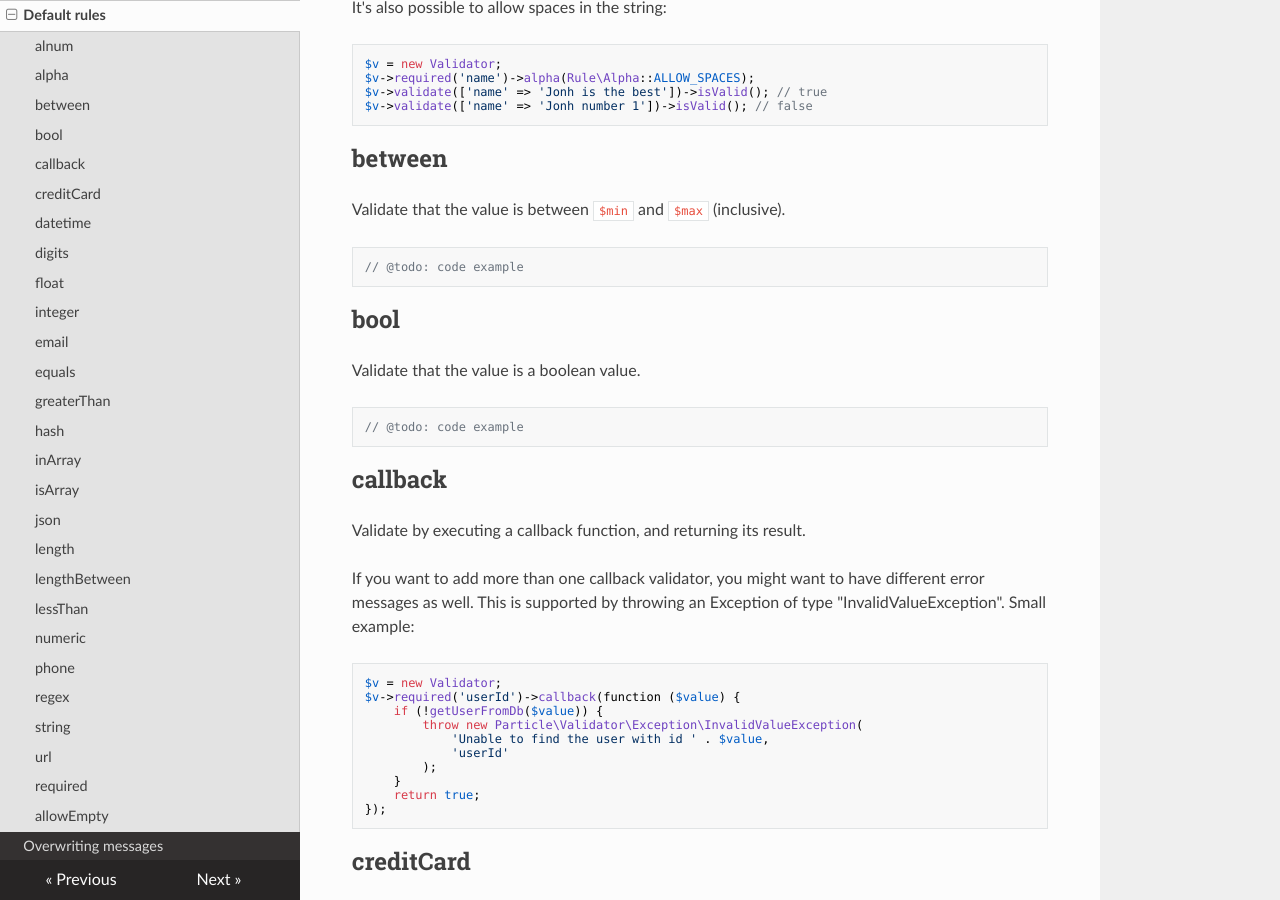
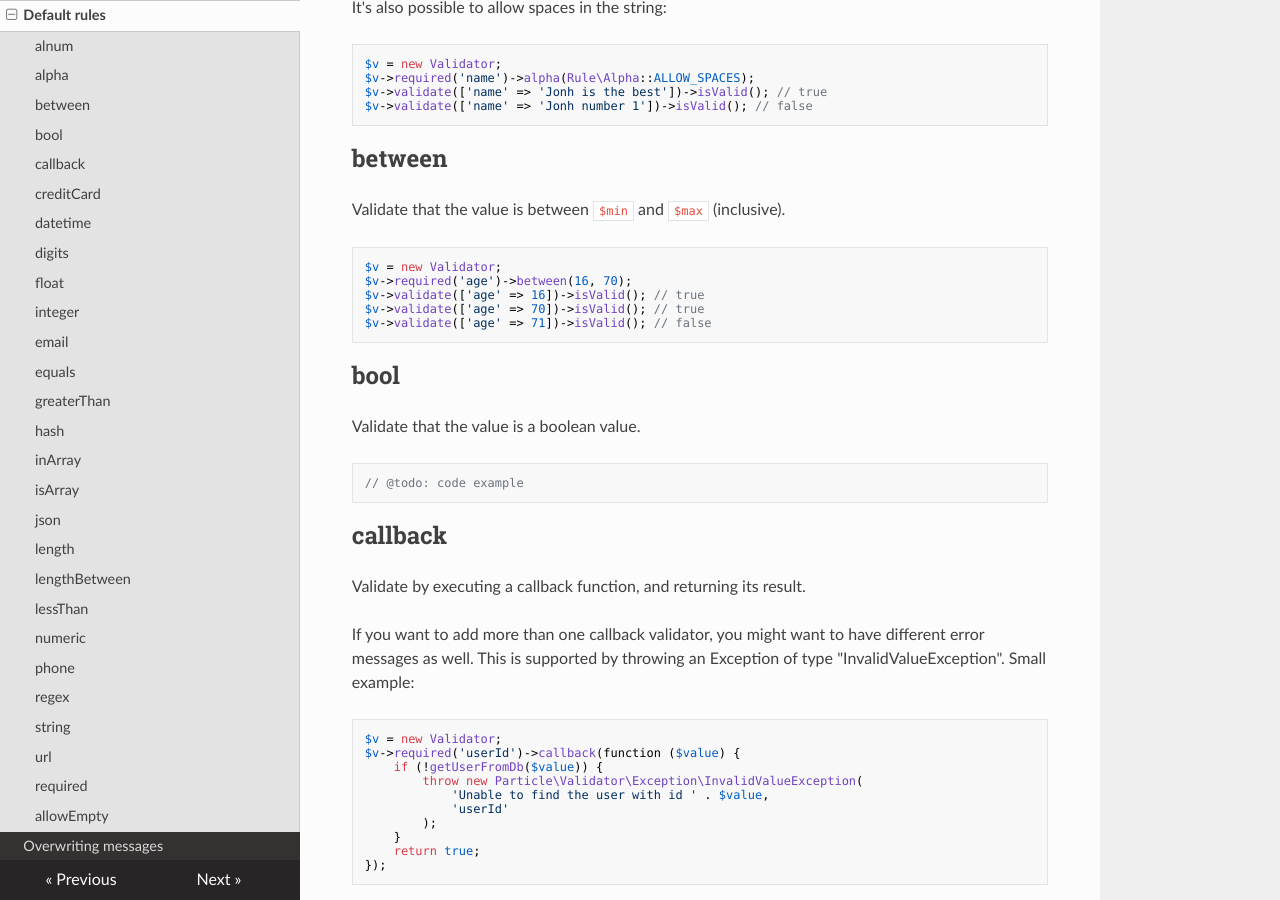
Before and after one commit to particle-php/Validator, an MkDocs documentation site: the page built from docs/rules.md, in a window 1280 px wide and 900 px high, scrolled down 1482 px. Built offline with MkDocs 1.6.1, drawn with Linux system fonts in a browser that asks for light colours; nearby versions of some CDN libraries; old or Windows-style settings are respelled for this version of MkDocs.

Commit message:
Add between code example

````diff
--- a/docs/rules.md
+++ b/docs/rules.md
@@ -75,7 +75,11 @@ $v->validate(['name' => 'Jonh number 1'])->isValid(); // false
 Validate that the value is between `$min` and `$max` (inclusive).
 
 ```php
-// @todo: code example
+$v = new Validator;
+$v->required('age')->between(16, 70);
+$v->validate(['age' => 16])->isValid(); // true
+$v->validate(['age' => 70])->isValid(); // true
+$v->validate(['age' => 71])->isValid(); // false
 ```
 
 ## bool
````
